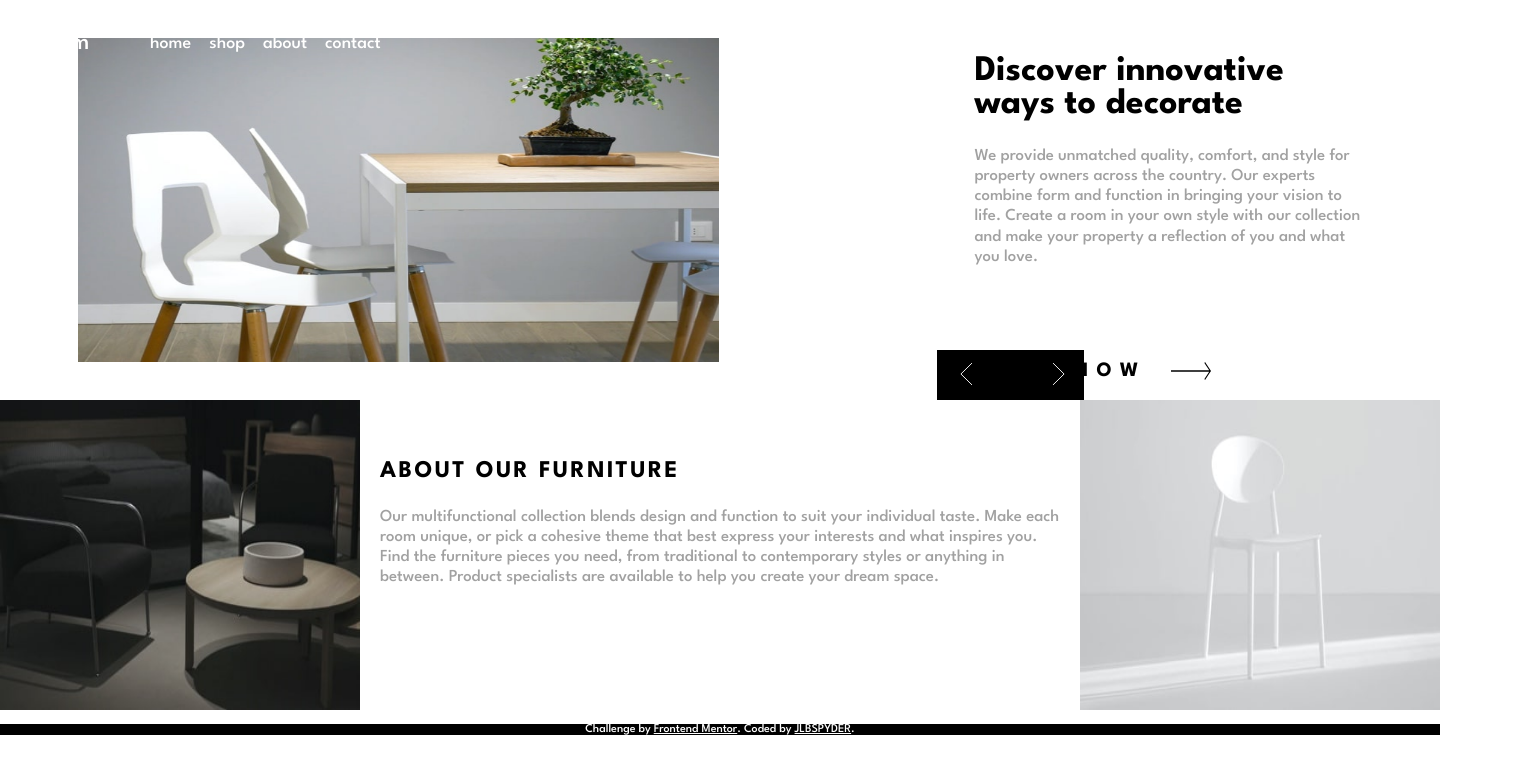
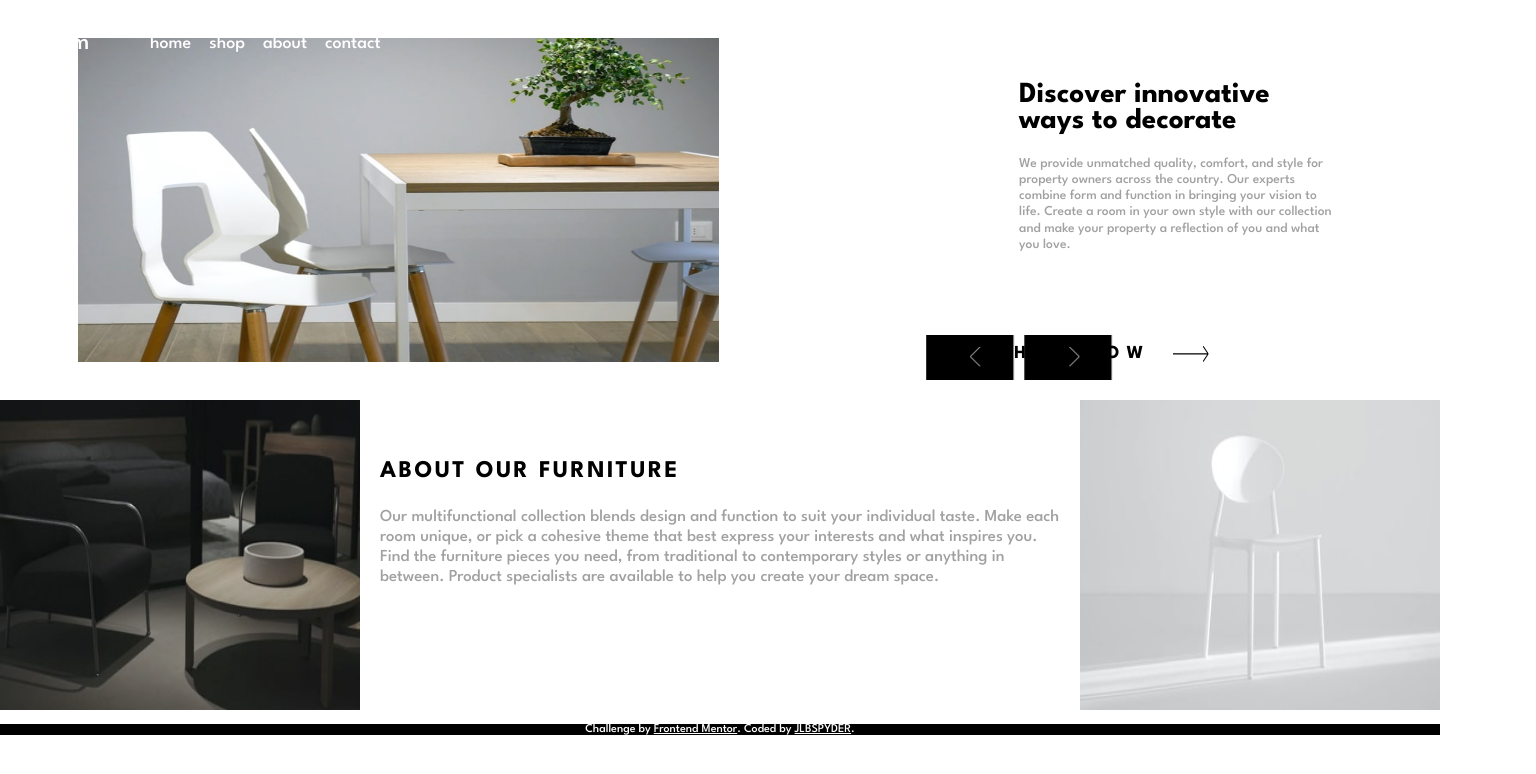
Before and after one commit to Jlbspyder/Room-Homepage, a React (Vite) app: page / in a window 1536 px wide. Shown: the top 774 px of the page. Built offline with nearby package versions, Linux system fonts and the light colour scheme.

Commit message:
Update index.css

```diff
--- a/src/index.css
+++ b/src/index.css
@@ -69,7 +69,7 @@
   width: 100%;
   margin-left: 5px;
   height: 350px;
-  animation: slideFromLeft 0.7s ease-in-out;
+  animation: moveIn 0.7s ease-in-out;
 }
 .wrapper{
   width: 400px;
@@ -224,7 +224,7 @@
 .attribution {
   display: none;
 }
-@keyframes slideFromLeft {
+@keyframes moveIn {
   0% {
     transform: scale(0.9);
   }
@@ -234,10 +234,10 @@
 }
 @keyframes slideFromRight {
   0% {
-   transform: scale(0.9);
+   transform: translateX(100%);
   }
   100% {
-   transform: scale(1);
+   transform: translateX(0%);
   }
 }
 
@@ -293,12 +293,12 @@
     width: 100%;
     display: flex;
     flex-direction: column;
-    animation: slideFromRight 0.7s ease-in-out;
+    animation: moveIn 0.7s ease-in-out;
   }
   .pix {
     width: 100%;
     height: 400px;
-    animation: slideFromLeft 0.7s ease-in-out;
+    animation: moveIn 0.7s ease-in-out;
   }
   .left-arrow-bg {
     position: absolute;
@@ -638,20 +638,6 @@
     margin-bottom: 5px ;
     display: block;
   }
-  .left-arrow-bg {
-    left: 6.2%;
-    width: 75px;
-  }
-  .left-arrow {
-    left: 23px;
-  }
-  .right-arrow-bg {
-    left: 18.8%;
-    width: 75px;
-  }
-  .right-arrow {
-    left: 43px;
-  }
   .attribution {
     bottom: -13%;
   }
```
